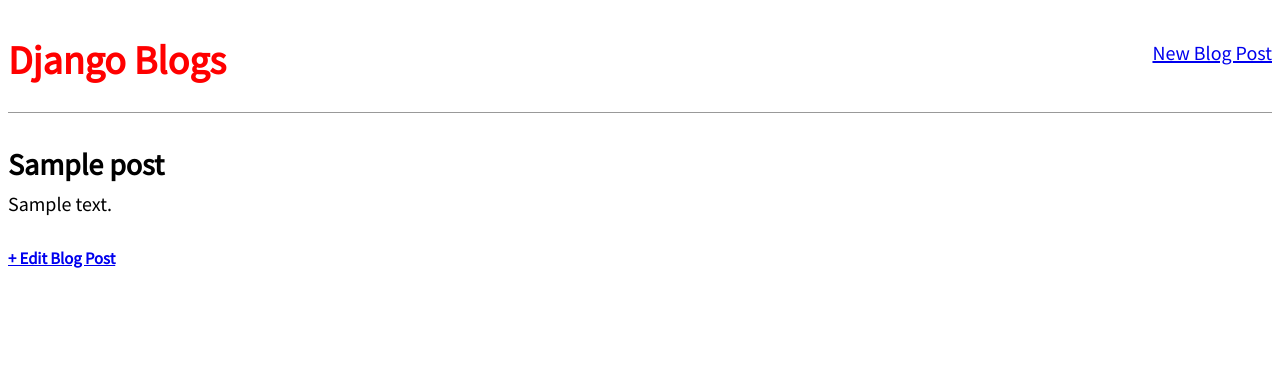
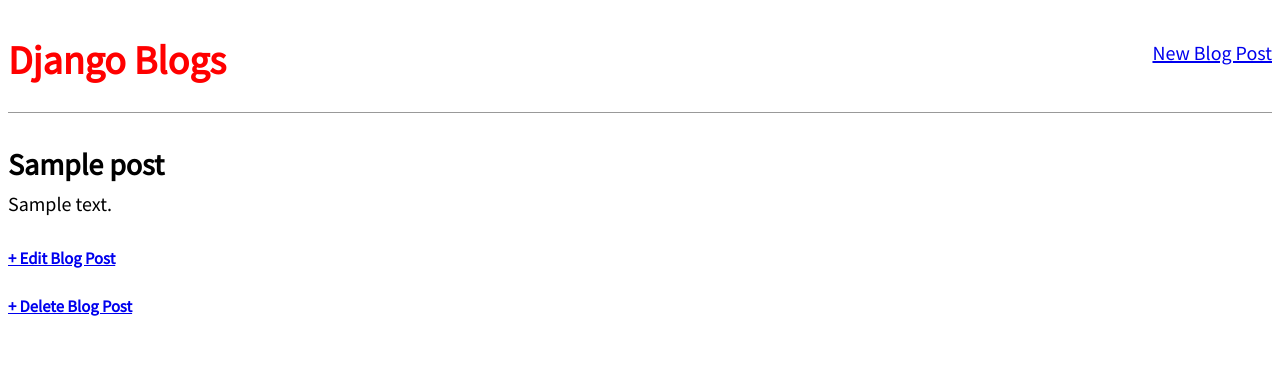
Before and after one commit to Vsirotkin/blog, a Django app: page /post/1/ in a window 1280 px wide. Shown: the top 373 px of the page. Run offline with Django 4.2, Linux system fonts and the light colour scheme; tables that the repository leaves empty hold one stand-in row (values such as "Sample post").

Commit message:
setup for delete function

```diff
--- a/blog/templates/post_detail.html
+++ b/blog/templates/post_detail.html
@@ -10,6 +10,7 @@
         <p>{{ object.body }}</p>
     </div>
 
-    <a href="{% url 'post_edit' post.pk %}"><h5>+ Edit Blog Post</h5</a>
+   <p><a href="{% url 'post_edit' post.pk %}"><h5>+ Edit Blog Post</h5</a></p>
+   <p><a href="{% url 'post_delete' post.pk%}"><h5>+ Delete Blog Post</h5></a></p>
 
 {% endblock content %}
--- a/blog/urls.py
+++ b/blog/urls.py
@@ -3,6 +3,7 @@
 
 
 urlpatterns = [
+    path('post/<int:pk>/delete', BlogDeleteView.as_view(), name='post_delete'),
     path('post/<int:pk>/edit', BlogUpdateView.as_view(), name='post_edit'),
     path('post/new', BlogCreateView.as_view(), name='post_new'),
     path('post/<int:pk>/', BlogDetailView.as_view(), name='post_detail'),
--- a/blog/views.py
+++ b/blog/views.py
@@ -1,5 +1,7 @@
 from django.views.generic import ListView, DetailView
-from django.views.generic.edit import CreateView, UpdateView
+from django.views.generic.edit import CreateView, UpdateView, DeleteView
+from django.urls import reverse_lazy
+
 from .models import *
 
 # Create your views here.
@@ -30,3 +32,9 @@
         'title',
         'body',
     ]
+
+
+class BlogDeleteView(DeleteView):
+    model = Post
+    template_name = 'post_delete.html'
+    success_url = reverse_lazy('home')
```
Also changed, not shown: blog/templates/post_delete.html (added, +12 -0 lines).
